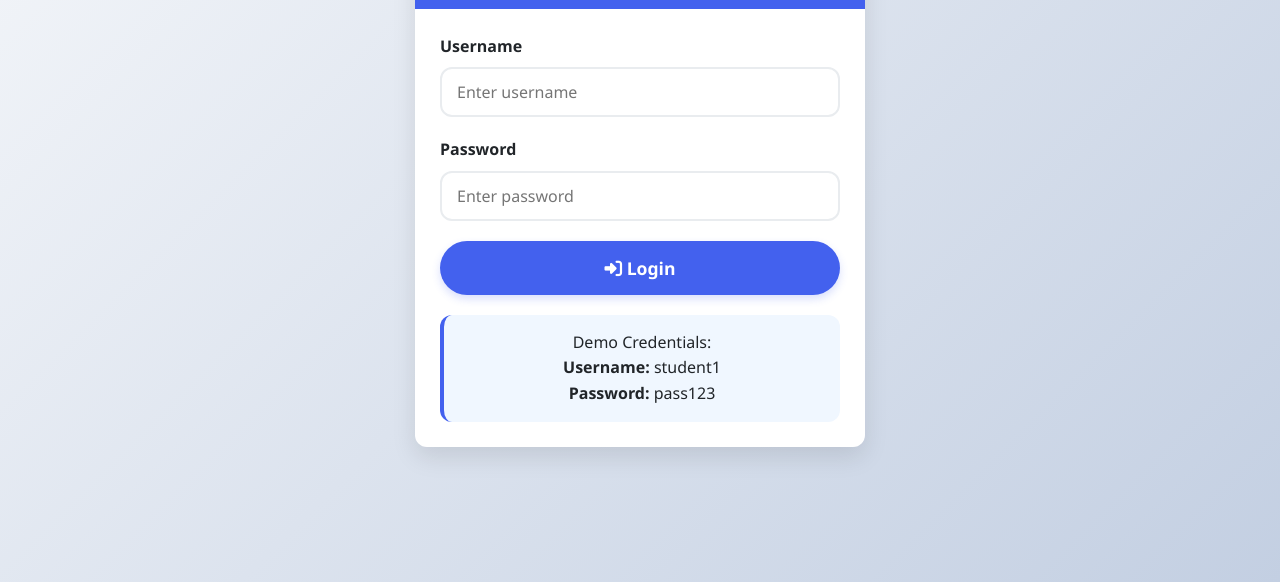
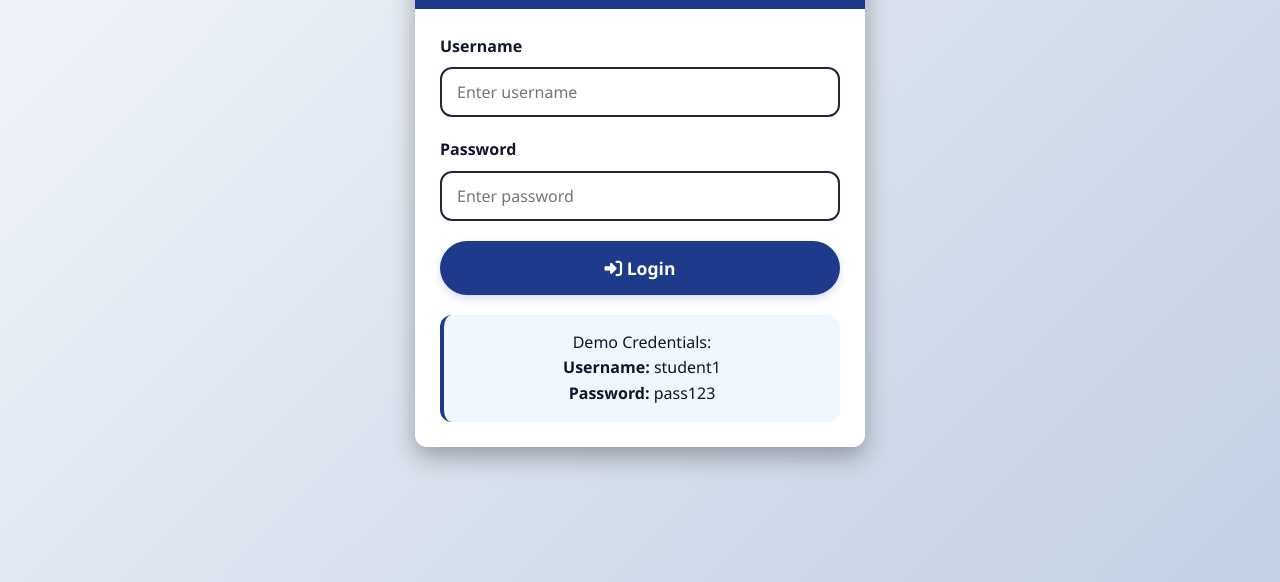
Before and after one commit to maha-3107/OnlineExaminationPortals, a plain HTML site: page index.html in a window 1280 px wide. Shown: the part 218-800 px from the top of the page. Drawn offline with Linux system fonts and the light colour scheme.

Commit message:
Add files via upload

```diff
--- a/index.html
+++ b/index.html
@@ -7,19 +7,20 @@
   <link rel="stylesheet" href="https://cdnjs.cloudflare.com/ajax/libs/font-awesome/6.4.0/css/all.min.css">
   <style>
     :root {
-      --primary: #4361ee;
-      --secondary: #3a0ca3;
-      --success: #4cc9f0;
-      --danger: #f72585;
-      --warning: #fca311;
-      --light: #f8f9fa;
-      --dark: #212529;
-      --gray: #6c757d;
-      --light-gray: #e9ecef;
-      --border-radius: 12px;
-      --box-shadow: 0 10px 25px rgba(0,0,0,0.1);
-      --transition: all 0.3s ease;
-    }
+  --primary: #1e3a8a;       /* Deep Blue */
+  --secondary: #1e40af;     /* Indigo Blue */
+  --success: #3b82f6;       /* Bright Blue */
+  --danger: #ef4444;        /* Red accent */
+  --warning: #f59e0b;       /* Amber */
+  --light: #f9fafb;         /* Light gray for text/bg contrast */
+  --dark: #0f172a;          /* Navy Black (dark background) */
+  --gray: #64748b;          /* Slate Gray */
+  --light-gray: #1e293b;    /* Dark Slate for cards/sections */
+  --border-radius: 12px;
+  --box-shadow: 0 10px 25px rgba(0,0,0,0.3);
+  --transition: all 0.3s ease;
+}
+
 
     * {
       margin: 0;
```
